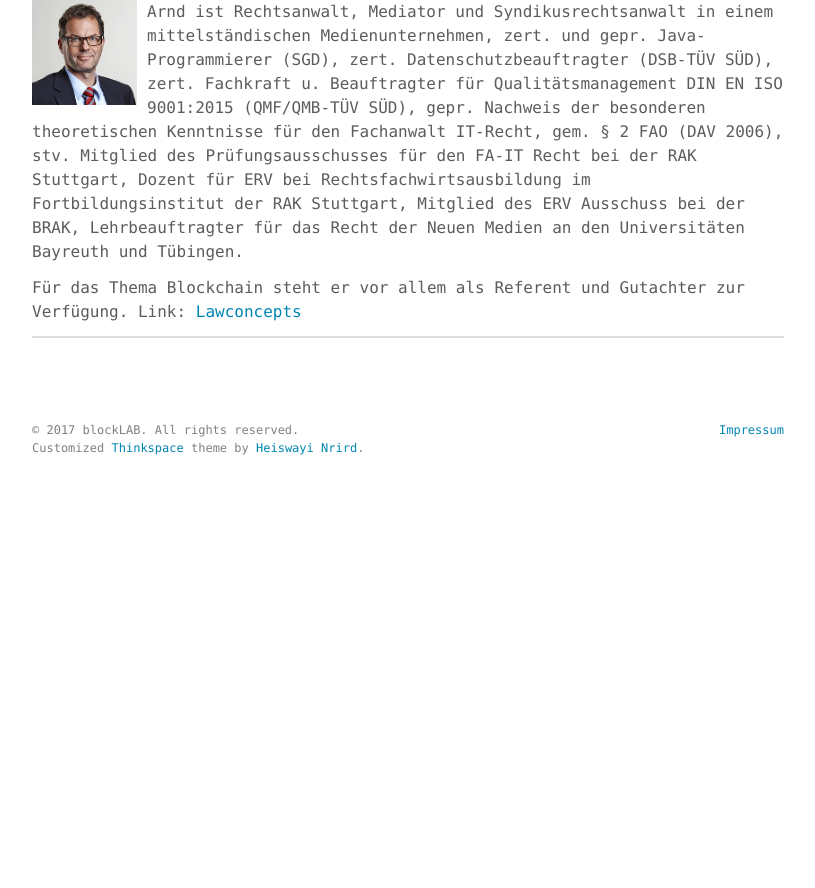
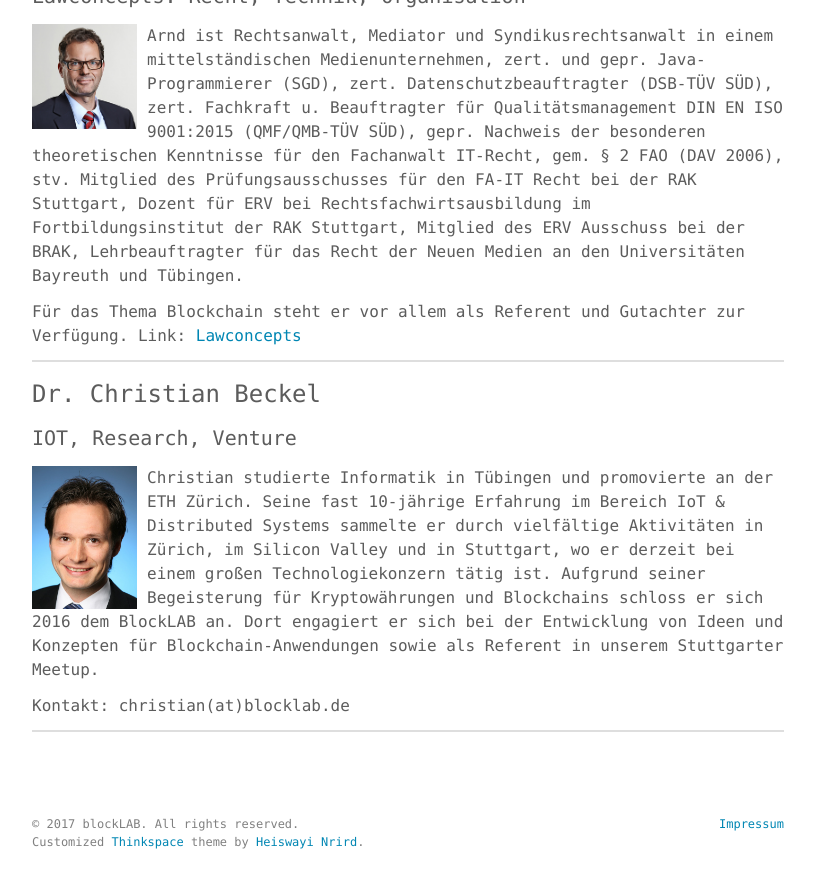
Before and after one commit to blocklab/site, a Jekyll site: the page built from team.md, in a window 1280 px wide and 900 px high, scrolled down 2098 px. Shown: the top 888 px of the window, without its empty margins (232-1047 px from the left). Built offline with Jekyll 4.4.1, drawn with Linux system fonts in a browser that asks for light colours; before the commit the page ends 2604 px from its top, so only the background shows below that.

Commit message:
added Christian to team

```diff
--- a/_data/team.yml
+++ b/_data/team.yml
@@ -32,3 +32,10 @@
   topics: "Lawconcepts: Recht, Technik, Organisation"
   description: Arnd ist Rechtsanwalt, Mediator und Syndikusrechtsanwalt in einem mittelständischen Medienunternehmen, zert. und gepr. Java-Programmierer (SGD), zert. Datenschutzbeauftragter (DSB-TÜV SÜD), zert. Fachkraft u. Beauftragter für Qualitätsmanagement DIN EN ISO 9001:2015 (QMF/QMB-TÜV SÜD), gepr. Nachweis der besonderen theoretischen Kenntnisse für den Fachanwalt IT-Recht, gem. § 2 FAO (DAV 2006), stv. Mitglied des Prüfungsausschusses für den FA-IT Recht bei der RAK Stuttgart, Dozent für ERV bei Rechtsfachwirtsausbildung im Fortbildungsinstitut der RAK Stuttgart, Mitglied des ERV Ausschuss bei der BRAK, Lehrbeauftragter für das Recht der Neuen Medien an den Universitäten Bayreuth und Tübingen.
   contact: "Für das Thema Blockchain steht er vor allem als Referent und Gutachter zur Verfügung. Link: [Lawconcepts](http://www.kanzlei-kulow.de)"
+
+- id: christian
+  name: Dr. Christian Beckel
+  image: /assets/images/team/christian.jpg
+  topics: IOT, Research, Venture
+  description: Christian studierte Informatik in Tübingen und promovierte an der ETH Zürich. Seine fast 10-jährige Erfahrung im Bereich IoT & Distributed Systems sammelte er durch vielfältige Aktivitäten in Zürich, im Silicon Valley und in Stuttgart, wo er derzeit bei einem großen Technologiekonzern tätig ist. Aufgrund seiner Begeisterung für Kryptowährungen und Blockchains schloss er sich 2016 dem BlockLAB an. Dort engagiert er sich bei der Entwicklung von Ideen und Konzepten für Blockchain-Anwendungen sowie als Referent in unserem Stuttgarter Meetup.
+  contact: "Kontakt: christian(at)blocklab.de"
```
Also changed, not shown: assets/images/team/christian.jpg (added).
